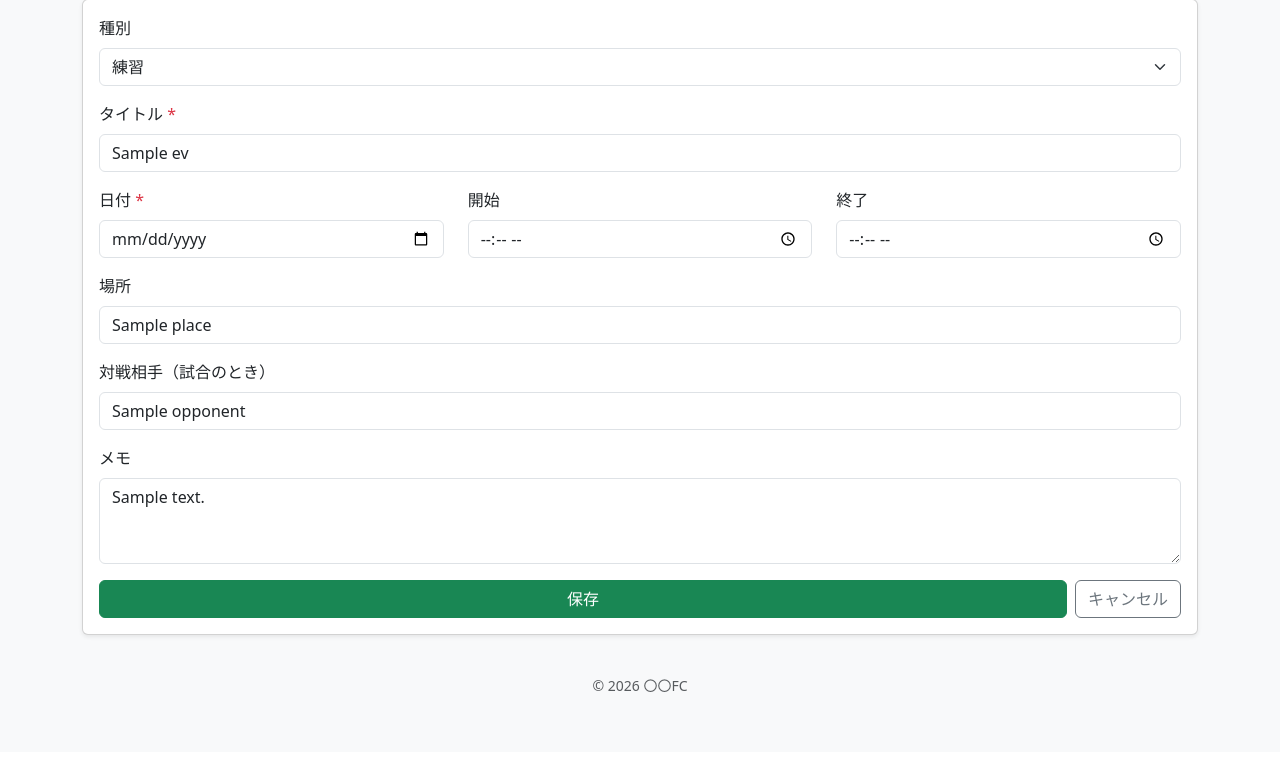
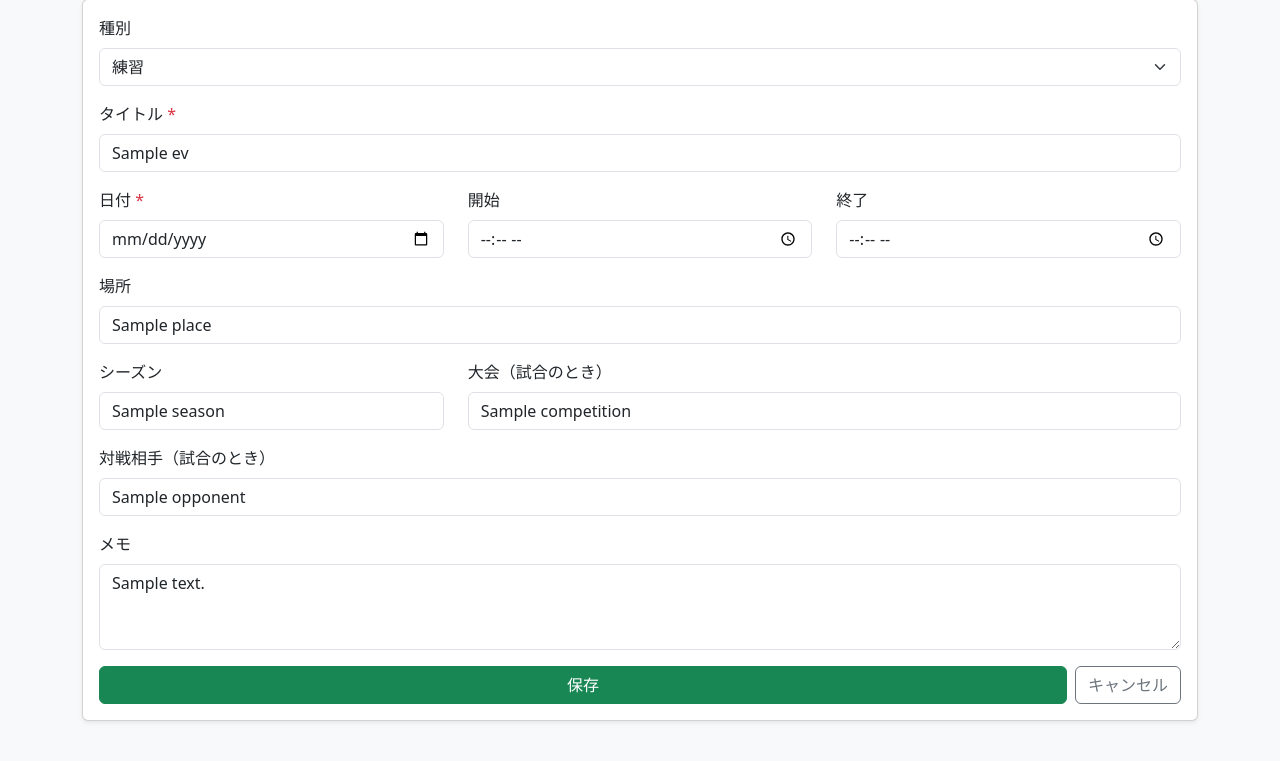
Before and after one commit to Haruto0011/NH0322WorkingSpace, a Flask app: template course3_middleexam/teamapp/templates/event_form.html in a window 1280 px wide. Shown: the part 113-874 px from the top of the page. Before the commit the page ends 805 px from the top, so only its background shows below. Run offline with Flask 3, Linux system fonts and the light colour scheme; the template is opened without the code that fills it: most values are stand-ins (such as "Sample title", 1, 10 or a date in 2020); some libraries are stand-ins or nearby versions.

Commit message:
feat: 予定にシーズン・大会の属性を追加

```diff
--- a/course3_middleexam/teamapp/app.py
+++ b/course3_middleexam/teamapp/app.py
@@ -283,7 +283,20 @@ def _event_from_form():
         "place": request.form.get("place", "").strip(),
         "opponent": request.form.get("opponent", "").strip(),
         "note": request.form.get("note", "").strip(),
+        "season": request.form.get("season", "").strip() or config.CURRENT_SEASON,
+        "competition": request.form.get("competition", "").strip(),
     }
+
+
+def _form_choices():
+    """予定フォームの入力候補（これまでに使ったシーズン名・大会名）"""
+    seasons = [r["season"] for r in db.query(
+        "select distinct season from events where season is not null and season <> '' order by season desc")]
+    if config.CURRENT_SEASON not in seasons:
+        seasons.insert(0, config.CURRENT_SEASON)
+    competitions = [r["competition"] for r in db.query(
+        "select distinct competition from events where competition is not null and competition <> '' order by competition")]
+    return {"seasons": seasons, "competitions": competitions}
 
 
 @app.route("/events/new", methods=["GET", "POST"])
@@ -293,16 +306,16 @@ def event_new():
         f = _event_from_form()
         if not f["title"] or not f["event_date"]:
             flash("タイトルと日付は必須です。", "danger")
-            return render_template("event_form.html", title="予定を追加", ev=f)
+            return render_template("event_form.html", title="予定を追加", ev=f, **_form_choices())
         db.execute("""
             insert into events (etype, title, event_date, start_time, end_time,
-                                place, opponent, note, created_by)
-            values (%s, %s, %s, %s, %s, %s, %s, %s, %s)
+                                place, opponent, note, season, competition, created_by)
+            values (%s, %s, %s, %s, %s, %s, %s, %s, %s, %s, %s)
         """, (f["etype"], f["title"], f["event_date"], f["start_time"], f["end_time"],
-              f["place"], f["opponent"], f["note"], g.user["uid"]))
+              f["place"], f["opponent"], f["note"], f["season"], f["competition"], g.user["uid"]))
         flash("予定を追加しました。", "success")
         return redirect(url_for("events"))
-    return render_template("event_form.html", title="予定を追加", ev=None)
+    return render_template("event_form.html", title="予定を追加", ev=None, **_form_choices())
 
 
 @app.route("/events/<int:eid>/edit", methods=["GET", "POST"])
@@ -316,17 +329,17 @@ def event_edit(eid):
         if not f["title"] or not f["event_date"]:
             flash("タイトルと日付は必須です。", "danger")
             f["eid"] = eid
-            return render_template("event_form.html", title="予定を編集", ev=f)
+            return render_template("event_form.html", title="予定を編集", ev=f, **_form_choices())
         db.execute("""
             update events
                set etype = %s, title = %s, event_date = %s, start_time = %s, end_time = %s,
-                   place = %s, opponent = %s, note = %s
+                   place = %s, opponent = %s, note = %s, season = %s, competition = %s
              where eid = %s
         """, (f["etype"], f["title"], f["event_date"], f["start_time"], f["end_time"],
-              f["place"], f["opponent"], f["note"], eid))
+              f["place"], f["opponent"], f["note"], f["season"], f["competition"], eid))
         flash("予定を更新しました。", "success")
         return redirect(url_for("event_detail", eid=eid))
-    return render_template("event_form.html", title="予定を編集", ev=ev)
+    return render_template("event_form.html", title="予定を編集", ev=ev, **_form_choices())
 
 
 @app.route("/events/<int:eid>/cancel", methods=["POST"])
--- a/course3_middleexam/teamapp/config.py
+++ b/course3_middleexam/teamapp/config.py
@@ -9,6 +9,9 @@ BASE_DIR = os.path.dirname(os.path.abspath(__file__))
 
 # チーム名（画面の左上やタイトルに出る）
 TEAM_NAME = "〇〇FC"
+
+# 今のシーズン。予定を追加するときの初期値になる（年が変わったらここを直す）
+CURRENT_SEASON = "2026"
 
 # セッション（ログイン状態）の暗号化に使う鍵。好きな文字列に変えてもよい
 SECRET_KEY = "6c424ac5d16d778bc1b14afa2c02b1c3"
--- a/course3_middleexam/teamapp/init_db.py
+++ b/course3_middleexam/teamapp/init_db.py
@@ -14,6 +14,10 @@ import db
 MIGRATIONS = [
     ("events に cancelled 列を追加", "alter table events add column cancelled integer not null default 0"),
     ("出欠の '未定' を廃止（欠席扱いに）", "update attendance set status = 'no' where status not in ('yes', 'no')"),
+    ("events に season 列を追加", "alter table events add column season text"),
+    ("events に competition 列を追加", "alter table events add column competition text"),
+    ("season が空の予定に今のシーズンを入れる",
+     f"update events set season = '{config.CURRENT_SEASON}' where season is null"),
 ]
 
 if config.DB_KIND == "sqlite":
--- a/course3_middleexam/teamapp/schema_postgres.sql
+++ b/course3_middleexam/teamapp/schema_postgres.sql
@@ -24,7 +24,9 @@ create table if not exists events (
   opponent   text,                            -- 試合のときだけ
   note       text,
   created_by integer references users(uid),
-  cancelled  integer not null default 0     -- 1 なら中止
+  cancelled  integer not null default 0,    -- 1 なら中止
+  season     text,                          -- '2026' など。スタッツの集計単位
+  competition text                          -- '東京都リーグ' など（試合のときだけ）
 );
 
 -- 出欠：1人1予定につき1行（eid, uid の組み合わせがキー）
--- a/course3_middleexam/teamapp/schema_sqlite.sql
+++ b/course3_middleexam/teamapp/schema_sqlite.sql
@@ -23,7 +23,9 @@ create table if not exists events (
   opponent   text,                            -- 試合のときだけ
   note       text,
   created_by integer references users(uid),
-  cancelled  integer not null default 0     -- 1 なら中止
+  cancelled  integer not null default 0,    -- 1 なら中止
+  season     text,                          -- '2026' など。スタッツの集計単位
+  competition text                          -- '東京都リーグ' など（試合のときだけ）
 );
 
 -- 出欠：1人1予定につき1行（eid, uid の組み合わせがキー）
--- a/course3_middleexam/teamapp/templates/_macros.html
+++ b/course3_middleexam/teamapp/templates/_macros.html
@@ -24,6 +24,7 @@
         {% if e.start_time %}<span class="ms-1 strike">{{ e.start_time|jtime }}{% if e.end_time %}〜{{ e.end_time|jtime }}{% endif %}</span>{% endif %}
       </div>
       <div class="text-truncate strike">{{ e.title }}{% if e.place %} <small class="text-muted">@ {{ e.place }}</small>{% endif %}</div>
+      {% if e.etype == 'match' and e.competition %}<small class="text-muted">🏆 {{ e.competition }}</small>{% endif %}
     </div>
     {% if not e.cancelled %}
     <div class="text-end flex-shrink-0">
--- a/course3_middleexam/teamapp/templates/event_detail.html
+++ b/course3_middleexam/teamapp/templates/event_detail.html
@@ -43,6 +43,10 @@
       {% endif %}
       {% if ev.opponent %}
       <dt class="col-4 col-sm-3 fw-normal text-muted">対戦相手</dt><dd class="col-8 col-sm-9">{{ ev.opponent }}</dd>
+      {% endif %}
+      {% if ev.etype == 'match' and (ev.season or ev.competition) %}
+      <dt class="col-4 col-sm-3 fw-normal text-muted">大会</dt>
+      <dd class="col-8 col-sm-9">{% if ev.season %}{{ ev.season }}シーズン{% endif %}{% if ev.competition %} ／ {{ ev.competition }}{% endif %}</dd>
       {% endif %}
       {% if ev.note %}
       <dt class="col-4 col-sm-3 fw-normal text-muted">メモ</dt><dd class="col-8 col-sm-9 pre-line">{{ ev.note }}</dd>
--- a/course3_middleexam/teamapp/templates/event_form.html
+++ b/course3_middleexam/teamapp/templates/event_form.html
@@ -38,6 +38,26 @@
         <label class="form-label">場所</label>
         <input type="text" class="form-control" name="place" value="{{ ev.place if ev and ev.place else '' }}">
       </div>
+      <div class="row">
+        <div class="col-5 col-sm-4 mb-3">
+          <label class="form-label">シーズン</label>
+          <input type="text" class="form-control" name="season" list="season-list"
+                 value="{{ ev.season if ev and ev.season else seasons[0] }}">
+          {# datalist: 入力欄をタップすると過去に使った値が候補に出る #}
+          <datalist id="season-list">
+            {% for s in seasons %}<option value="{{ s }}">{% endfor %}
+          </datalist>
+        </div>
+        <div class="col-7 col-sm-8 mb-3">
+          <label class="form-label">大会（試合のとき）</label>
+          <input type="text" class="form-control" name="competition" list="competition-list"
+                 placeholder="例: 東京都リーグ / 東京カップ / 練習試合"
+                 value="{{ ev.competition if ev and ev.competition else '' }}">
+          <datalist id="competition-list">
+            {% for c in competitions %}<option value="{{ c }}">{% endfor %}
+          </datalist>
+        </div>
+      </div>
       <div class="mb-3">
         <label class="form-label">対戦相手（試合のとき）</label>
         <input type="text" class="form-control" name="opponent" value="{{ ev.opponent if ev and ev.opponent else '' }}">
```
Also changed, not shown: course3_middleexam/teamapp/make_admin.py (added, +30 -0 lines), course3_middleexam/teamapp/seed.py (+15 -11 lines).
